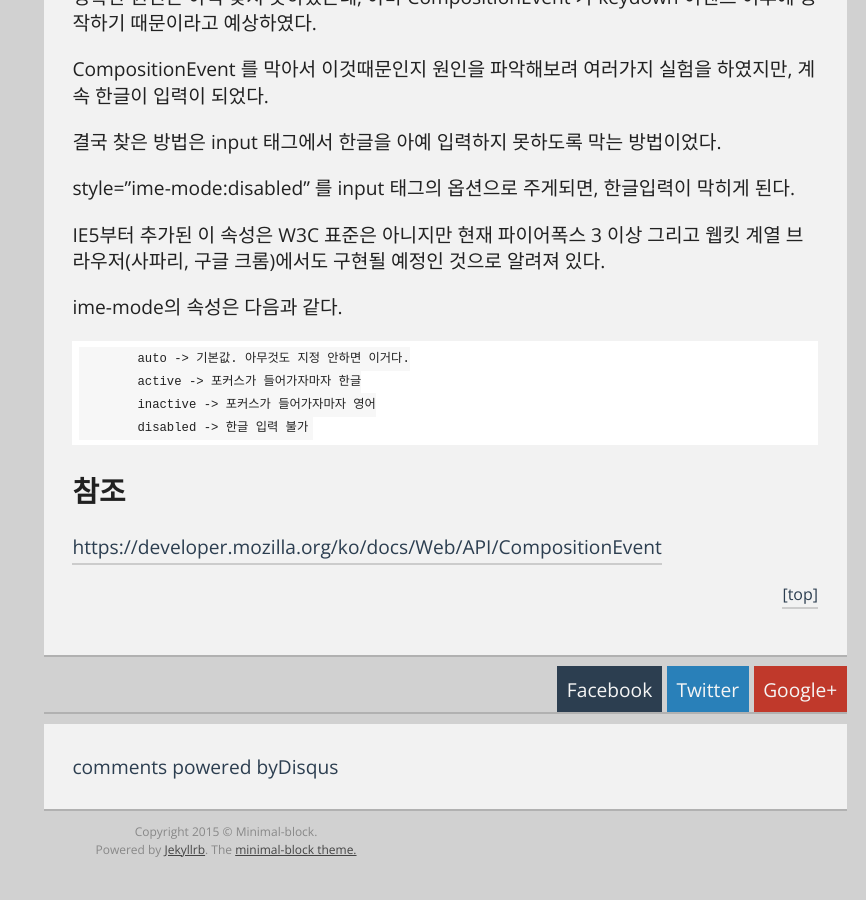
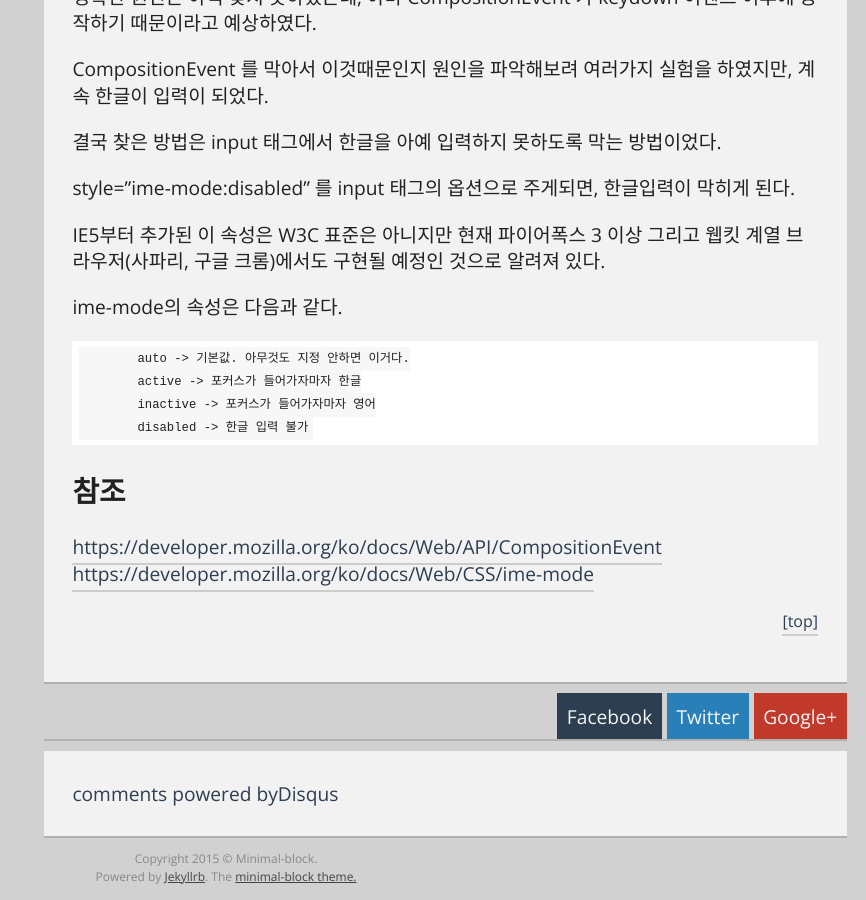
Before and after one commit to kdsr2z0/kdsr2z0.github.io, a Jekyll site: the page built from _posts/2015-04-27-javascript_onlyNum.md, in a window 1280 px wide and 900 px high, scrolled down 1763 px. Shown: the whole window, without its empty margins (414-1280 px from the left). Built offline with Jekyll 4.4.1, drawn with Linux system fonts in a browser that asks for light colours; Markdown is read by kramdown in place of the engine named in the settings; comment, search, counter and statistics services are not loaded; before the commit the page ends 2636 px from its top, so only the background shows below that.

Commit message:
참조 추가

```diff
--- a/_posts/2015-04-27-javascript_onlyNum.md
+++ b/_posts/2015-04-27-javascript_onlyNum.md
@@ -88,3 +88,4 @@ ime-mode의 속성은 다음과 같다.
 참조
 ----------------
 <https://developer.mozilla.org/ko/docs/Web/API/CompositionEvent>
+<https://developer.mozilla.org/ko/docs/Web/CSS/ime-mode>
```
